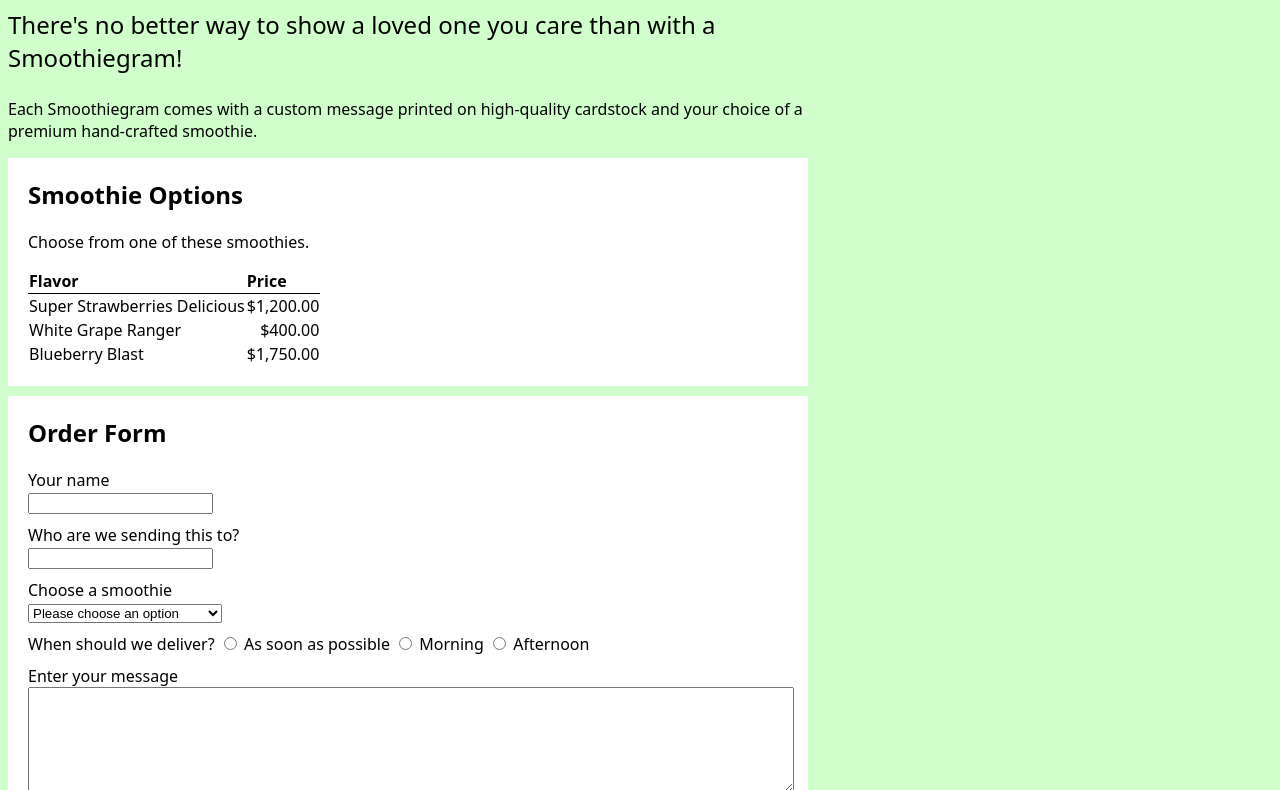
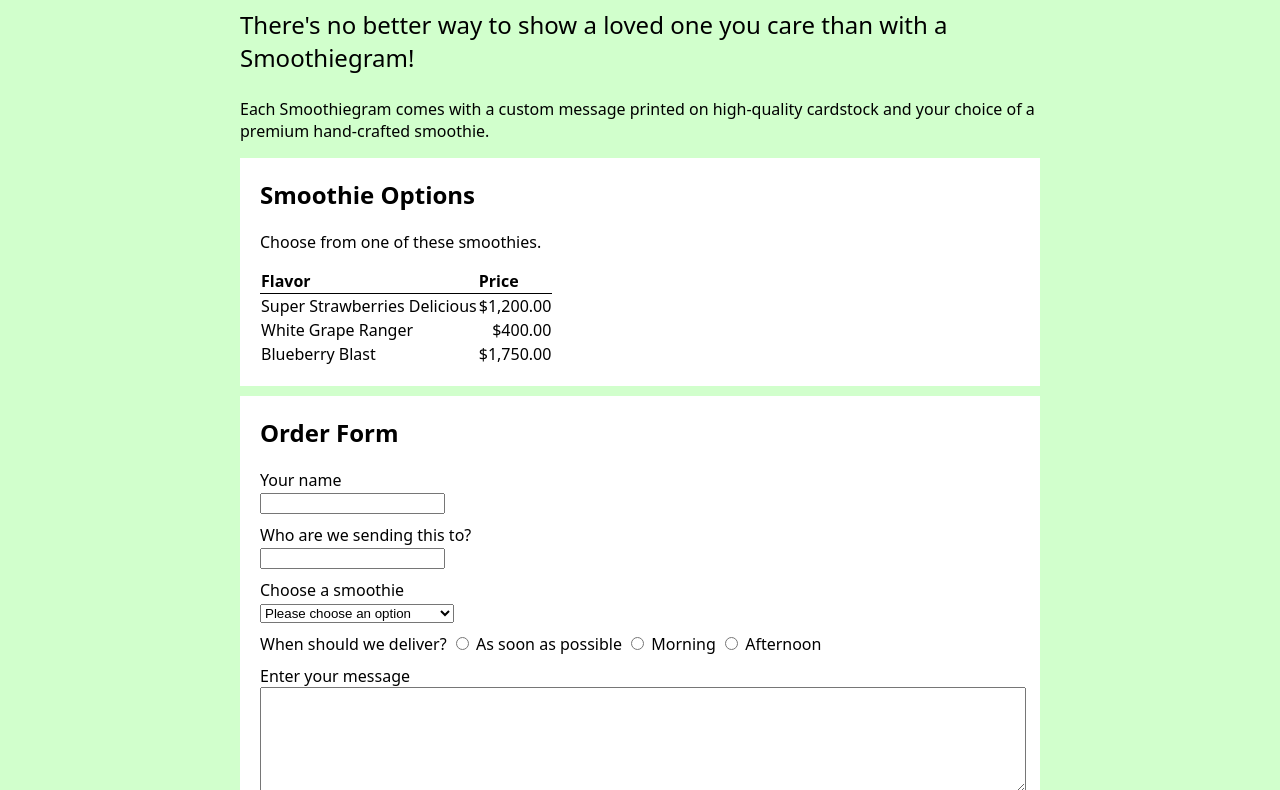
Before and after one commit to fcody1520/html-css-practice, a plain HTML site: page index.html in a window 1280 px wide. Shown: the part 80-870 px from the top of the page. Drawn offline with Linux system fonts and the light colour scheme.

Commit message:
Finished, no issues

```diff
--- a/styles.css
+++ b/styles.css
@@ -53,5 +53,5 @@ textarea {
 
 #container {
     max-width: 800px;
-    margin: center;
+    margin: auto;
 }
```
